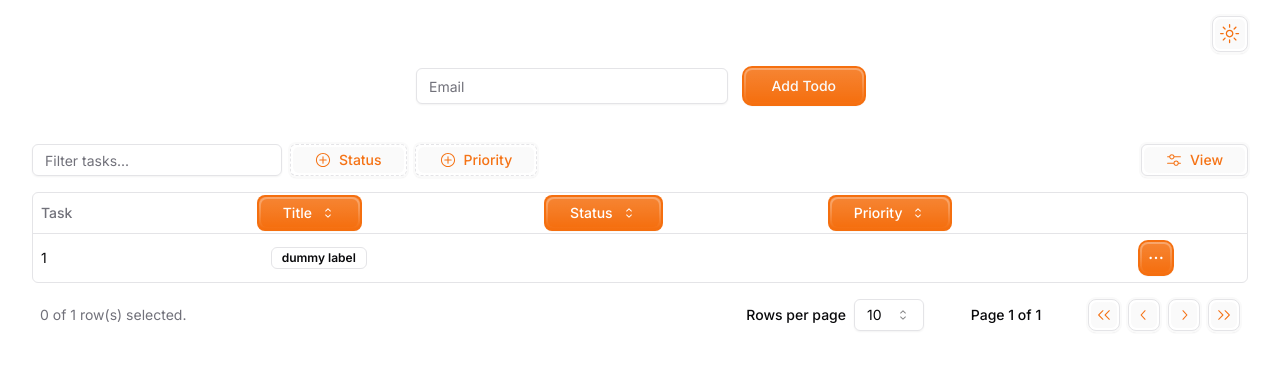
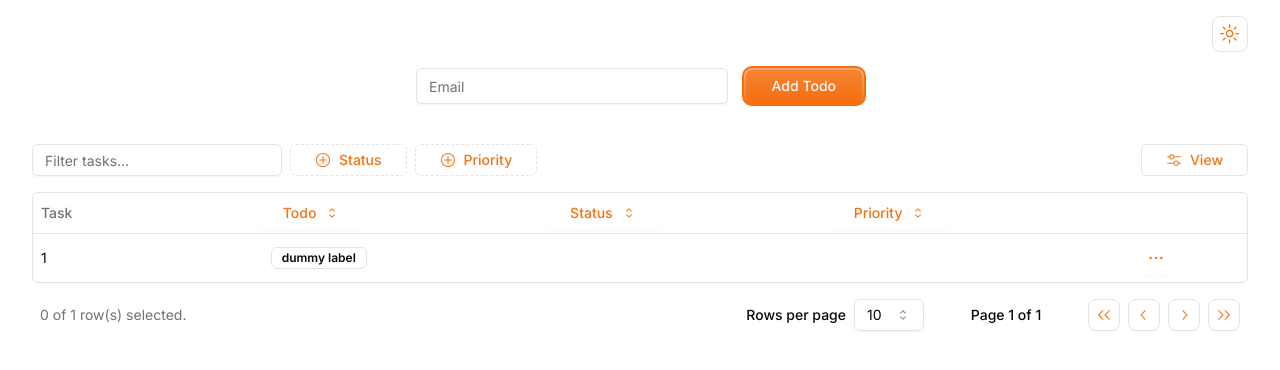
Before and after one commit to Akhil017/shadcn-todo-app, a Next.js app: page / in a window 1280 px wide. Shown: the top 370 px of the page. Built offline with nearby package versions, Linux system fonts and the light colour scheme.

Commit message:
btn bug fix

```diff
--- a/src/app/page.tsx
+++ b/src/app/page.tsx
@@ -1,3 +1,5 @@
+"use client";
+
 import { AddTodoInput } from "@/components/AddTodoInput";
 import { CustomButtons } from "@/components/CustomButton";
 import TodoList from "@/components/TodoList";
--- a/src/components/todoTable/Columns.tsx
+++ b/src/components/todoTable/Columns.tsx
@@ -17,7 +17,7 @@ export const columns: ColumnDef<TodoType>[] = [
   },
   {
     accessorKey: "todo",
-    header: ({ column }) => <TodoTableHeader column={column} title="Title" />,
+    header: ({ column }) => <TodoTableHeader column={column} title="Todo" />,
     cell: ({ row }) => {
       // const label = labels.find((label) => label.value === row.original.label);
       const label = { label: "dummy label" };
--- a/src/components/ui/button.tsx
+++ b/src/components/ui/button.tsx
@@ -1,7 +1,6 @@
 import * as React from "react";
 import { Slot } from "@radix-ui/react-slot";
 import { cva, type VariantProps } from "class-variance-authority";
-
 import { cn } from "@/lib/utils";
 
 const buttonVariantsSlot = cva(
@@ -35,17 +34,18 @@ const buttonVariantsSlot = cva(
 );
 
 const buttonVariants = cva(
-  "[--r:0.5rem] [--p:2px] [--c:hsl(var(--primary))] group relative flex  items-center justify-center rounded-[var(--r)] bg-[var(--c)] bg-gradient-to-b from-white/20 from-0% to-white/0 to-100% text-white shadow-[0px_0px_0px_2px_var(--c),0px_1px_2px_0px_rgba(13,13,18,0.40)] outline outline-2 outline-offset-4 outline-transparent transition-all duration-150 before:absolute before:left-0 before:top-0 before:h-full before:w-full before:rounded-[calc(var(--r))] before:bg-gradient-to-b before:from-white/20 before:from-15% before:to-white/0 before:to-100% after:absolute after:top-[--p] after:h-[calc(100%-4px)] after:w-[calc(100%-4px)] after:rounded-[calc(var(--r)-var(--p))] after:bg-[var(--c)] after:bg-gradient-to-b after:from-white/10 after:from-0% after:to-white/0 after:to-100% focus:outline-[rgba(55,93,251,0.5)] inline-flex items-center justify-center whitespace-nowrap",
+  "[--r:0.5rem] [--p:2px] [--c:hsl(var(--primary))] group relative flex  items-center justify-center rounded-[var(--r)] bg-[var(--c)] bg-gradient-to-b from-white/20 from-0% to-white/0 to-100% text-white shadow-[0px_0px_0px_2px_var(--c),0px_1px_2px_0px_rgba(13,13,18,0.40)] focus-visible:outline-none focus-visible:ring-2 focus-visible:ring-ring focus-visible:ring-offset-2 transition-all duration-150 before:absolute before:left-0 before:top-0 before:h-full before:w-full before:rounded-[calc(var(--r))] before:bg-gradient-to-b before:from-white/20 before:from-15% before:to-white/0 before:to-100% after:absolute after:top-[--p] after:h-[calc(100%-4px)] after:w-[calc(100%-4px)] after:rounded-[calc(var(--r)-var(--p))] after:bg-[var(--c)] after:bg-gradient-to-b after:from-white/10 after:from-0% after:to-white/0 after:to-100%  inline-flex items-center justify-center whitespace-nowrap",
   {
     variants: {
       variant: {
-        default: " text-primary-foreground",
+        default: "text-primary-foreground",
         destructive:
           "[--c:hsl(var(--destructive))] text-destructive-foreground",
         outline:
-          "[--c:#fafafa] border border-input bg-background text-accent-foreground",
+          "[--c:transparent] border border-input bg-background text-accent-foreground shadow-none hover:bg-accent",
         secondary: "[--c:hsl(var(--secondary))] text-secondary-foreground",
-        ghost: "hover:bg-accent hover:text-accent-foreground",
+        ghost:
+          "[--c:#fff] hover:bg-accent hover:text-accent-foreground text-primary",
         link: "text-primary underline-offset-4 hover:underline",
       },
       size: {
@@ -68,23 +68,8 @@ export interface ButtonProps
   asChild?: boolean;
 }
 
-const CustomButton = ({
-  children,
-  ...props
-}: React.ButtonHTMLAttributes<HTMLButtonElement>) => {
-  return (
-    <button {...props}>
-      <span className="z-10 flex flex-grow items-center justify-center from-white to-white/0 px-3 py-2 text-center text-sm font-medium leading-8 transition-all duration-150 before:absolute before:inset-0 before:rounded-[calc(var(--r))] before:bg-gradient-to-b before:opacity-5 before:transition-all before:duration-150 group-hover:before:opacity-20 group-active:before:bg-[--c] group-active:before:bg-gradient-to-b group-active:before:from-white/0 group-active:before:to-white/0 group-active:before:opacity-20">
-        {children}
-      </span>
-    </button>
-  );
-};
-
 const Button = React.forwardRef<HTMLButtonElement, ButtonProps>(
-  ({ className, variant, size, asChild = false, ...props }, ref) => {
-    const Comp = asChild ? Slot : CustomButton;
-
+  ({ className, children, variant, size, asChild = false, ...props }, ref) => {
     if (asChild) {
       return (
         <Slot
@@ -95,16 +80,20 @@ const Button = React.forwardRef<HTMLButtonElement, ButtonProps>(
       );
     } else {
       return (
-        <CustomButton
+        <button
+          ref={ref}
+          {...props}
           className={cn(buttonVariants({ variant, size, className }))}
-          {...props}
-        />
+        >
+          <span className="z-10 flex flex-grow items-center justify-center from-white to-white/0 px-3 py-2 text-center text-sm font-medium leading-8 transition-all duration-150 before:absolute before:inset-0 before:rounded-[calc(var(--r))] before:bg-gradient-to-b before:opacity-5 before:transition-all before:duration-150 group-hover:before:opacity-20 group-active:before:bg-[--c] group-active:before:bg-gradient-to-b group-active:before:from-white/0 group-active:before:to-white/0 group-active:before:opacity-20">
+            {children}
+          </span>
+        </button>
       );
     }
   }
 );
 
-CustomButton.displayName = "CustomButton";
 Button.displayName = "Button";
 
 export { Button, buttonVariants };
```
